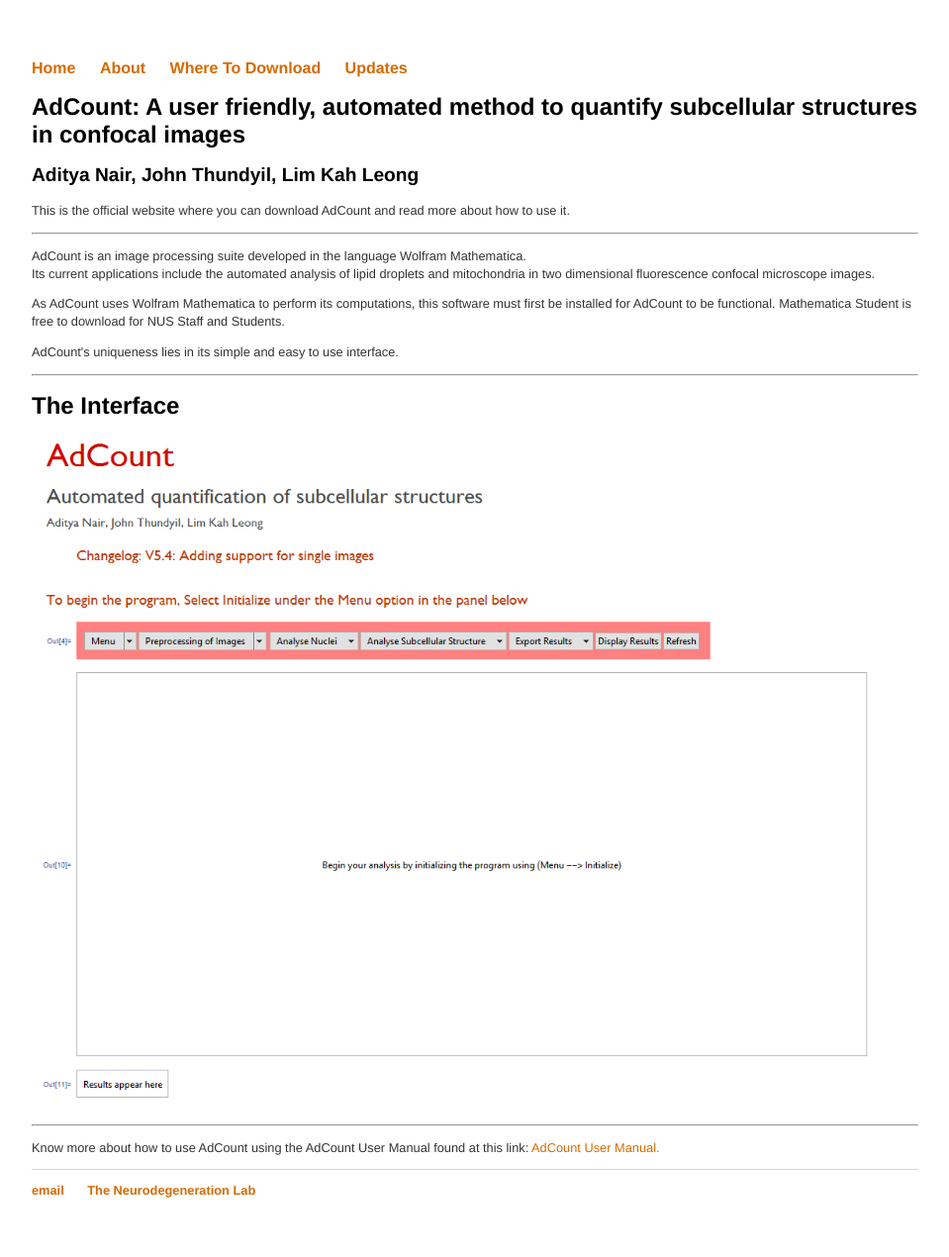
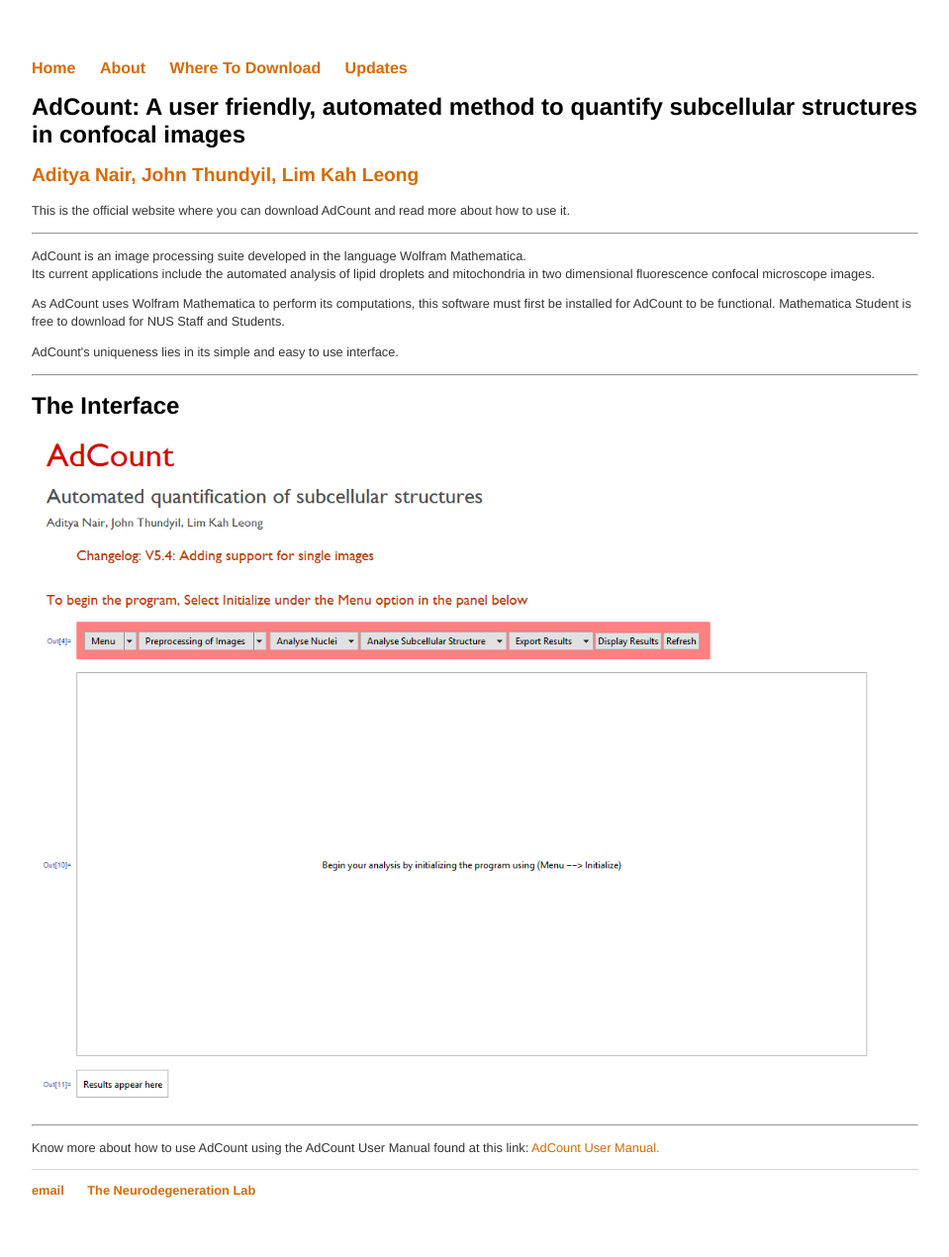
Before and after one commit to adcount/adcount.github.io, a Jekyll site: the page built from index.html, in a window 1280 px wide. Shown: the whole page at 99% size, without its empty margins (160-1119 px from the left). Built offline with Jekyll 4.4.1, drawn with Linux system fonts in a browser that asks for light colours.

Commit message:
Update main.css

```diff
--- a/css/main.css
+++ b/css/main.css
@@ -27,7 +27,9 @@ h1 {
 h2 {
     font-size: 1.2em;
     font-family:'Helvetica', 'Arial', 'Sans-Serif';
+    color:#D66A00;
 }
+
 p {
     font-size: 0.8em;
     font-family:'Helvetica', 'Arial', 'Sans-Serif';
```
